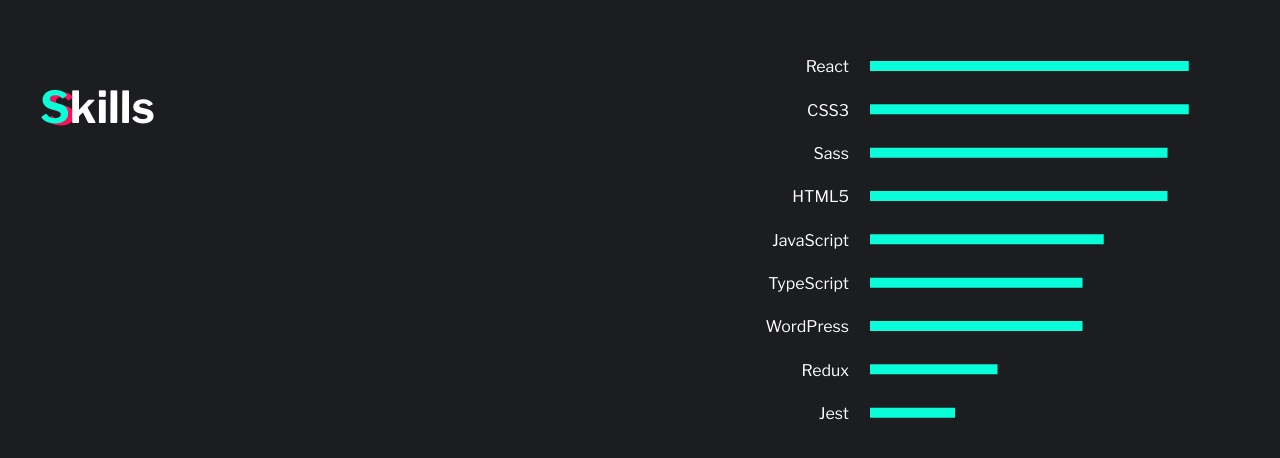
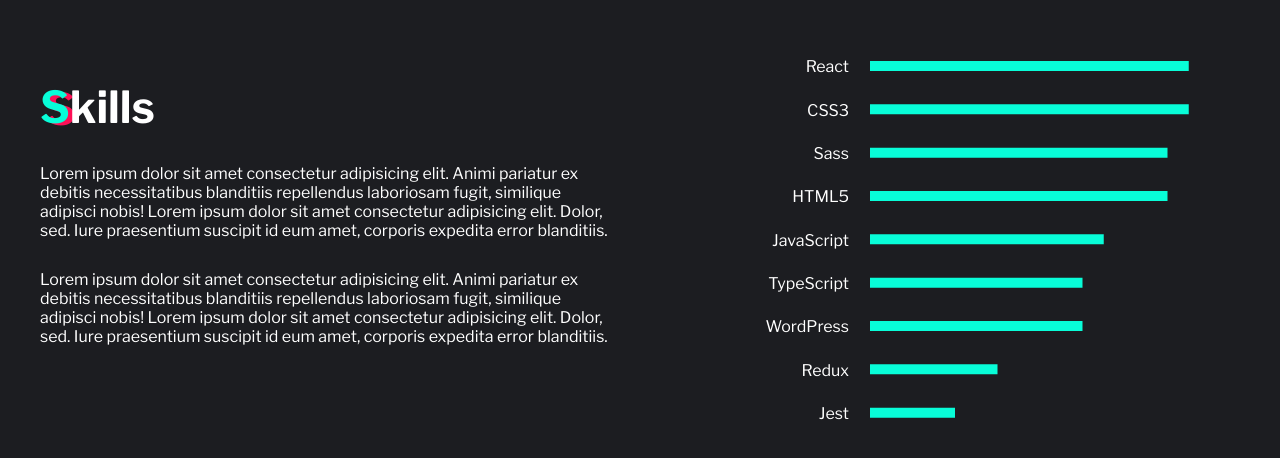
Before and after one commit to Tim-jn/Portfolio, a React (Create React App) app: page / in a window 1280 px wide. Shown: the part 1760-2218 px from the top of the page. Built offline with nearby package versions, Linux system fonts and the light colour scheme.

Commit message:
updated skills content

```diff
--- a/src/Components/SkillsContent/SkillsContent.scss
+++ b/src/Components/SkillsContent/SkillsContent.scss
@@ -7,11 +7,14 @@
    width: 100%;
 }
 
+.skills-text {
+    width: 60%;
+    transform: translateY(30%);
+}
+
 .skills-title {
     font-size: $h2-size;
     color: $primary-font-color;
-    width: 60%;
-    transform: translateY(30%);
 }
 
 .skills-title-letter-capital {
@@ -25,6 +28,15 @@
     transition: all 0.3s;
 }
 
+.skills-paragraphs {
+    color: $primary-font-color;
+    width: 80%;
+}
+
+.skills-paragraph {
+    margin-top: 30px;
+}
+
 .chart-skills {
     width: 40%;
     height: 100%;
--- a/src/Components/SkillsContent/SkillsContent.tsx
+++ b/src/Components/SkillsContent/SkillsContent.tsx
@@ -4,6 +4,7 @@
 export default function SkillsContent() {
   return (
     <div className="skills-content">
+      <div className="skills-text">
         <h2 className="skills-title">
           <span className="skills-title-letter-capital">S</span>
           <span className="skills-title-letter">k</span>
@@ -12,6 +13,23 @@
           <span className="skills-title-letter">l</span>
           <span className="skills-title-letter">s</span>
         </h2>
+        <div className="skills-paragraphs">
+          <p className="skills-paragraph">
+            Lorem ipsum dolor sit amet consectetur adipisicing elit. Animi
+            pariatur ex debitis necessitatibus blanditiis repellendus laboriosam
+            fugit, similique adipisci nobis! Lorem ipsum dolor sit amet
+            consectetur adipisicing elit. Dolor, sed. Iure praesentium suscipit
+            id eum amet, corporis expedita error blanditiis.
+          </p>
+          <p className="skills-paragraph">
+            Lorem ipsum dolor sit amet consectetur adipisicing elit. Animi
+            pariatur ex debitis necessitatibus blanditiis repellendus laboriosam
+            fugit, similique adipisci nobis! Lorem ipsum dolor sit amet
+            consectetur adipisicing elit. Dolor, sed. Iure praesentium suscipit
+            id eum amet, corporis expedita error blanditiis.
+          </p>
+        </div>
+      </div>
       <div className="chart-skills">
         <ChartSkills />
       </div>
```
Lines whose indentation alone changed are shown as unchanged.
